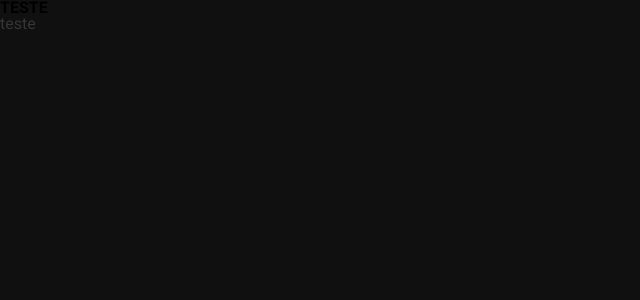
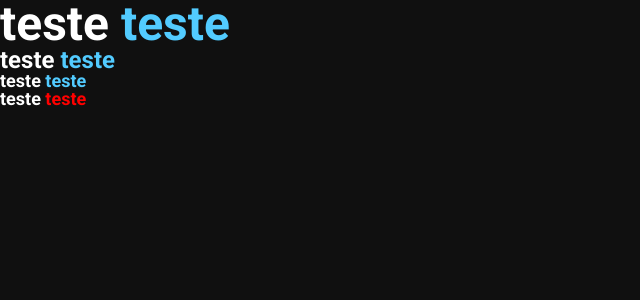
Before and after one commit to RodrigoDGoulart/portfolio, a React (Vite) app: page / in a window 1280 px wide. Shown: the top 300 px of the page, without its empty margins (0-640 px from the left). Built offline with nearby package versions, Linux system fonts and the light colour scheme.

Commit message:
feat: title component

```diff
--- a/package.json
+++ b/package.json
@@ -10,6 +10,7 @@
     "preview": "vite preview"
   },
   "dependencies": {
+    "classnames": "^2.5.1",
     "react": "^19.0.0",
     "react-dom": "^19.0.0",
     "rodrigo-goulart-portfolio": "file:",
--- a/src/App.module.scss
+++ b/src/App.module.scss
@@ -1,3 +1,3 @@
-.test {
-  color: $gray;
+.test b {
+  color: red;
 }
--- a/src/App.tsx
+++ b/src/App.tsx
@@ -1,11 +1,13 @@
-import styles from './App.module.scss';
 import Title from './components/Title';
+import styles from './App.module.scss'
 
 function App() {
   return (
     <>
-      <Title></Title>
-      <div className={styles.test}>teste</div>
+      <Title size='banner'>teste <b>teste</b></Title>
+      <Title size='h1'>teste <b>teste</b></Title>
+      <Title size='h2'>teste <b>teste</b></Title>
+      <Title size='h2' className={styles.test}>teste <b>teste</b></Title>
     </>
   )
 }
--- /dev/null
+++ b/src/components/Title/Title.module.scss
@@ -0,0 +1,19 @@
+.title {
+  font-weight: bold;
+}
+
+.banner {
+  font-size: 48px;
+}
+
+.h1 {
+  font-size: 24px;
+}
+
+.h2 {
+  font-size: 18px;
+}
+
+.highlight, .title b {
+  color: $cyan;
+}
--- a/src/components/Title/index.tsx
+++ b/src/components/Title/index.tsx
@@ -1,5 +1,24 @@
-export default function Title() {
-  return(
-    <h1>TESTE</h1>
-  )
+import classNames from "classnames";
+import styles from './Title.module.scss';
+
+interface Props {
+  size?: "h1" | "h2" | "banner";
+  children: React.ReactNode;
+  hightlight?: boolean;
+  className?: string;
 }
+
+export default function Title({ size = "h1", children, hightlight, className }: Props) {
+  return (
+    <h1
+      className={classNames({
+        [styles.title]: true,
+        [styles[size]]: true,
+        [styles.highlight]: hightlight,
+        [className || ""]: true,
+      })}
+    >
+      {children}
+    </h1>
+  );
+}
--- a/src/index.scss
+++ b/src/index.scss
@@ -23,6 +23,7 @@ body {
 	line-height: 1;
 	font-family: 'Roboto', sans-serif;
 	background-color: $dark-gray-850;
+	color: $white;
 }
 ol, ul {
 	list-style: none;
```
Also changed, not shown: 1 other file (tests, documents, lock files or other folders).
